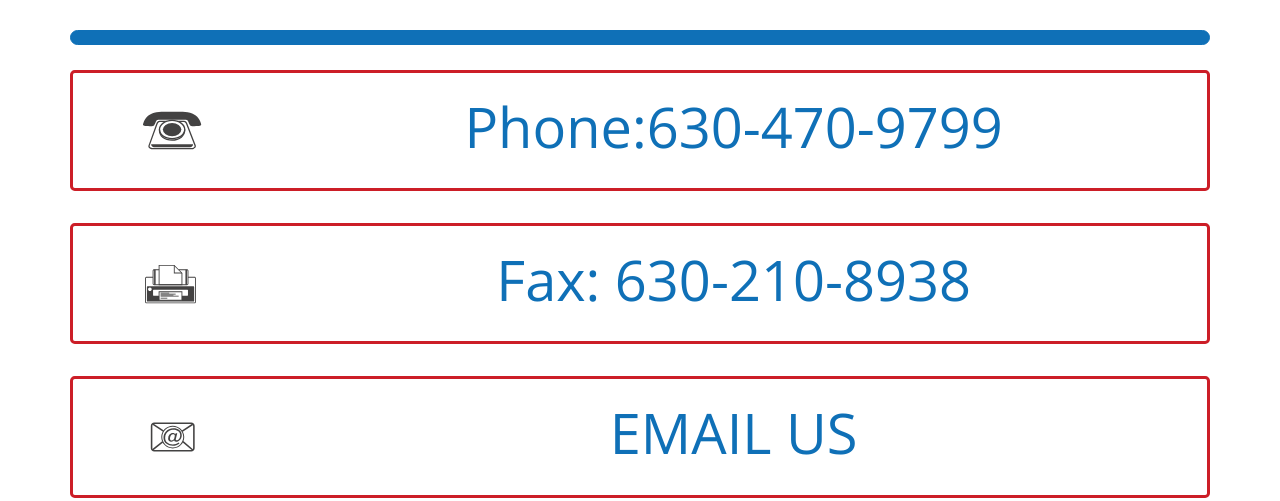
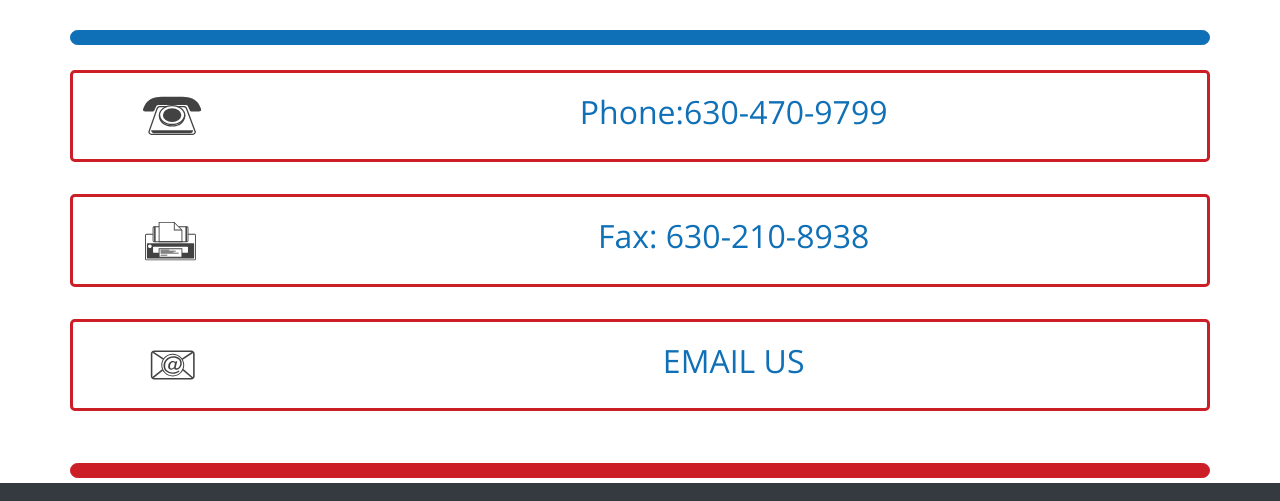
Before and after one commit to shelleydogra/consolidatedcouriers, a plain HTML site: page contact.html in a window 1280 px wide. Shown: the part 299-800 px from the top of the page. Drawn offline with nearby package versions, Linux system fonts and the light colour scheme.

Commit message:
changed layout in contact

```diff
--- a/contact.html
+++ b/contact.html
@@ -67,7 +67,7 @@
     <div class="container">
         <div class="row">
             <div class="jumbotron col-12 text-center">
-                <div class="row align-items-center">
+                <div class="row align-items-center justify-content-center">
                     <div class="col-sm-4">
                         <img src="images/ccl_logo_square.jpg" width="100px;"/>
                     </div>
@@ -83,8 +83,7 @@
 
     <div class="container">
         <div class="row">
-        	<div class="col-12 separator-blue">
-        	</div>
+        	<div class="col-12 separator-blue"></div>
         </div>
     </div>
 
@@ -99,13 +98,13 @@
 
         <div class="container">
             <div class="row">
-            <div class="jumbotron col-12 text-center">
-                <div class="row align-items-center">
+                <div class="jumbotron text-center col-12">
+                    <div class="row align-items-center justify-content-center">
                         <div class="col-sm-2">
                             <img src="images/phone.svg" width="60px;"/>
                         </div>
                         <div class="col-sm-10">
-                        <h1 class="display-4 contact-item-text"><a href="tel:1-630-470-9799">Phone:630-470-9799</a></h1>
+                            <h2 class="contact-item-text"><a href="tel:1-630-470-9799">Phone:630-470-9799</a></h2>
                         </div>
                     </div>
                 </div>
@@ -121,7 +120,7 @@
                             <img src="images/fax.svg" width="60px;"/>
                         </div>
                         <div class="col-sm-10">
-                        <h1 class="display-4 contact-item-text">Fax: 630-210-8938</h1>
+                            <h2 class="contact-item-text">Fax: 630-210-8938</h2>
                         </div>
                     </div>
                 </div>
@@ -137,12 +136,17 @@
                             <img src="images/email.svg" width="60px;"/>
                         </div>
                         <div class="col-sm-10">
-                        <h1 class="display-4 contact-item-text"><a href="mailto:contact-us@consolidated-couriers.com">EMAIL US</a></h1>
+                            <h2 class="contact-item-text"><a href="mailto:contact-us@consolidated-couriers.com">EMAIL US</a></h2>
                         </div>
                     </div>
                 </div>
             </div>
         </div>
+
+
+
+
+
 
 
     <div class="container">
```
Lines whose indentation alone changed are shown as unchanged.
